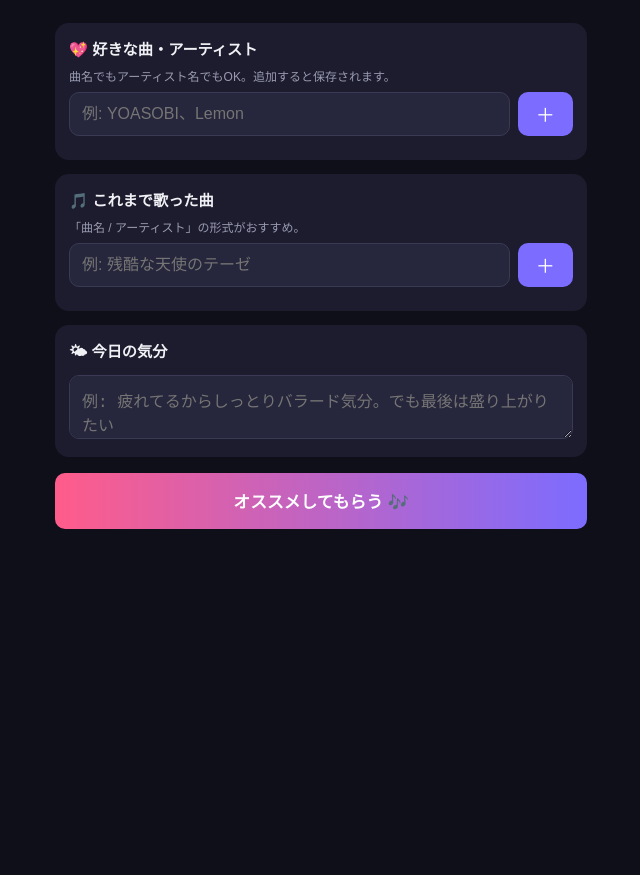
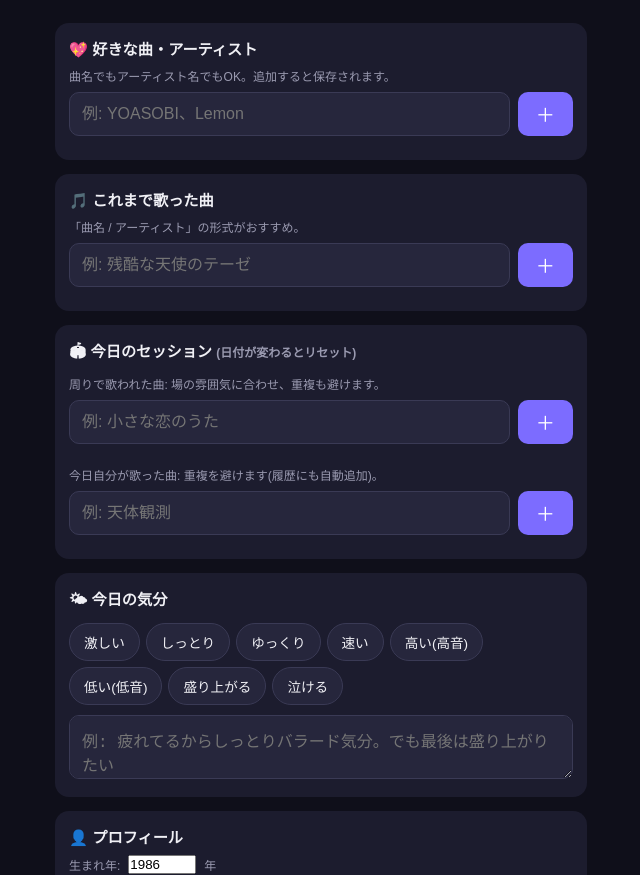
Before and after one commit to shotakdecsix-oss/karaoke-app, a website: page index.html in a window 1280 px wide. Shown: the part 81-956 px from the top of the page, without its empty margins (319-959 px from the left). Before the commit the page ends 800 px from the top, so only its background shows below. Drawn offline with Linux system fonts and the light colour scheme.

Commit message:
セッション入力曲調タグプロフィール追加

```diff
--- a/index.html
+++ b/index.html
@@ -82,6 +82,20 @@
     gap: 6px;
   }
   .tag button { background: none; color: var(--muted); font-size: 1rem; padding: 0 2px; }
+  .mood-tags { margin-top: 0; }
+  .mood-tag {
+    background: var(--card2);
+    border: 1px solid #3a3a55;
+    border-radius: 999px;
+    padding: 8px 14px;
+    font-size: 0.85rem;
+    color: var(--text);
+  }
+  .mood-tag.selected {
+    background: linear-gradient(90deg, var(--accent), var(--accent2));
+    border-color: transparent;
+    font-weight: bold;
+  }
   .main-btn {
     display: block;
     width: 100%;
@@ -170,8 +184,35 @@
   </section>
 
   <section>
+    <h2>🏟 今日のセッション <span class="hint" style="display:inline">(日付が変わるとリセット)</span></h2>
+    <p class="hint">周りで歌われた曲: 場の雰囲気に合わせ、重複も避けます。</p>
+    <div class="input-row">
+      <input type="text" id="around-input" placeholder="例: 小さな恋のうた" enterkeyhint="done">
+      <button class="add-btn" id="around-add">＋</button>
+    </div>
+    <div class="tags" id="around-tags"></div>
+    <p class="hint" style="margin-top:12px">今日自分が歌った曲: 重複を避けます(履歴にも自動追加)。</p>
+    <div class="input-row">
+      <input type="text" id="sung-input" placeholder="例: 天体観測" enterkeyhint="done">
+      <button class="add-btn" id="sung-add">＋</button>
+    </div>
+    <div class="tags" id="sung-tags"></div>
+  </section>
+
+  <section>
     <h2>🌤 今日の気分</h2>
-    <textarea id="mood" placeholder="例: 疲れてるからしっとりバラード気分。でも最後は盛り上がりたい"></textarea>
+    <div class="tags mood-tags" id="mood-tags"></div>
+    <textarea id="mood" placeholder="例: 疲れてるからしっとりバラード気分。でも最後は盛り上がりたい" style="margin-top:10px"></textarea>
+  </section>
+
+  <section>
+    <h2>👤 プロフィール</h2>
+    <div class="input-row" style="align-items:center">
+      <label for="birth-year" class="hint" style="margin:0;flex-shrink:0">生まれ年:</label>
+      <input type="number" id="birth-year" min="1930" max="2015" style="max-width:120px">
+      <span class="hint" style="margin:0">年</span>
+    </div>
+    <p class="hint" style="margin-top:8px">世代に合った選曲(青春時代の曲など)に使われます。</p>
   </section>
 
   <button class="main-btn" id="recommend-btn">オススメしてもらう 🎶</button>
@@ -186,6 +227,10 @@
   const LS_FAV = "karaoke_favorites";
   const LS_HIST = "karaoke_history";
   const LS_MOOD = "karaoke_mood";
+  const LS_SESSION = "karaoke_session";
+  const LS_MOOD_TAGS = "karaoke_mood_tags";
+  const LS_BIRTH_YEAR = "karaoke_birth_year";
+  const MOOD_TAG_OPTIONS = ["激しい", "しっとり", "ゆっくり", "速い", "高い(高音)", "低い(低音)", "盛り上がる", "泣ける"];
 
   const load = (k) => { try { return JSON.parse(localStorage.getItem(k)) || []; } catch { return []; } };
   const save = (k, v) => localStorage.setItem(k, JSON.stringify(v));
@@ -194,10 +239,45 @@
   let history = load(LS_HIST);
   let lastShown = []; // 「別の候補」用の除外リスト
 
+  // 当日セッション(日付が変わるとリセット)
+  const today = new Date().toLocaleDateString("ja-JP");
+  let session;
+  try { session = JSON.parse(localStorage.getItem(LS_SESSION)); } catch { session = null; }
+  if (!session || session.date !== today) session = { date: today, around: [], sung: [] };
+  const saveSession = () => localStorage.setItem(LS_SESSION, JSON.stringify(session));
+  saveSession();
+
   const $ = (id) => document.getElementById(id);
   const moodEl = $("mood");
   moodEl.value = localStorage.getItem(LS_MOOD) || "";
   moodEl.addEventListener("input", () => localStorage.setItem(LS_MOOD, moodEl.value));
+
+  // 曲調タグ(複数選択・任意)
+  let moodTags = load(LS_MOOD_TAGS);
+  function renderMoodTags() {
+    const el = $("mood-tags");
+    el.innerHTML = "";
+    MOOD_TAG_OPTIONS.forEach((t) => {
+      const btn = document.createElement("button");
+      btn.type = "button";
+      btn.className = "mood-tag" + (moodTags.includes(t) ? " selected" : "");
+      btn.textContent = t;
+      btn.onclick = () => {
+        moodTags = moodTags.includes(t) ? moodTags.filter((x) => x !== t) : moodTags.concat(t);
+        save(LS_MOOD_TAGS, moodTags);
+        renderMoodTags();
+      };
+      el.appendChild(btn);
+    });
+  }
+
+  // プロフィール(生まれ年、デフォルト1986)
+  const birthYearEl = $("birth-year");
+  birthYearEl.value = localStorage.getItem(LS_BIRTH_YEAR) || "1986";
+  birthYearEl.addEventListener("change", () => {
+    const y = parseInt(birthYearEl.value, 10);
+    if (y >= 1930 && y <= 2015) localStorage.setItem(LS_BIRTH_YEAR, String(y));
+  });
 
   // ---- タグUI ----
   function renderTags(el, items, onRemove) {
@@ -218,19 +298,33 @@
   function refresh() {
     renderTags($("fav-tags"), favorites, (i) => { favorites.splice(i, 1); save(LS_FAV, favorites); refresh(); });
     renderTags($("hist-tags"), history, (i) => { history.splice(i, 1); save(LS_HIST, history); refresh(); });
+    renderTags($("around-tags"), session.around, (i) => { session.around.splice(i, 1); saveSession(); refresh(); });
+    renderTags($("sung-tags"), session.sung, (i) => { session.sung.splice(i, 1); saveSession(); refresh(); });
   }
-  function addItem(inputEl, arr, key) {
+  function addItem(inputEl, arr, saveFn) {
     const v = inputEl.value.trim();
     if (!v || arr.includes(v)) { inputEl.value = ""; return; }
     arr.push(v);
-    save(key, arr);
+    saveFn();
     inputEl.value = "";
     refresh();
   }
-  $("fav-add").onclick = () => addItem($("fav-input"), favorites, LS_FAV);
-  $("hist-add").onclick = () => addItem($("hist-input"), history, LS_HIST);
-  $("fav-input").addEventListener("keydown", (e) => { if (e.key === "Enter") addItem($("fav-input"), favorites, LS_FAV); });
-  $("hist-input").addEventListener("keydown", (e) => { if (e.key === "Enter") addItem($("hist-input"), history, LS_HIST); });
+  function addSungToday(v) {
+    // 今日歌った曲は履歴にも自動追加
+    if (!history.includes(v)) { history.push(v); save(LS_HIST, history); }
+  }
+  const inputs = [
+    ["fav", () => favorites, () => save(LS_FAV, favorites)],
+    ["hist", () => history, () => save(LS_HIST, history)],
+    ["around", () => session.around, saveSession],
+    ["sung", () => session.sung, () => { saveSession(); const arr = session.sung; addSungToday(arr[arr.length - 1]); refresh(); }],
+  ];
+  inputs.forEach(([name, getArr, saveFn]) => {
+    const input = $(name + "-input");
+    const handler = () => addItem(input, getArr(), saveFn);
+    $(name + "-add").onclick = handler;
+    input.addEventListener("keydown", (e) => { if (e.key === "Enter") handler(); });
+  });
 
   // ---- オススメ取得 ----
   async function recommend(exclude) {
@@ -250,6 +344,10 @@
           favorites,
           history,
           mood: moodEl.value.trim(),
+          moodTags,
+          aroundToday: session.around,
+          sungToday: session.sung,
+          birthYear: parseInt(birthYearEl.value, 10) || null,
           exclude: exclude || [],
         }),
       });
@@ -295,7 +393,9 @@
       const sangBtn = document.createElement("button");
       sangBtn.textContent = "🎤 歌った";
       sangBtn.onclick = () => {
-        if (!history.includes(label)) { history.push(label); save(LS_HIST, history); refresh(); }
+        if (!history.includes(label)) { history.push(label); save(LS_HIST, history); }
+        if (!session.sung.includes(label)) { session.sung.push(label); saveSession(); }
+        refresh();
         sangBtn.textContent = "✅ 履歴に追加済み";
         sangBtn.classList.add("done");
         sangBtn.disabled = true;
@@ -328,6 +428,7 @@
   $("retry-btn").onclick = () => recommend(lastShown);
 
   refresh();
+  renderMoodTags();
 })();
 </script>
 </body>
```
Also changed, not shown: server.js (+9 -3 lines).
